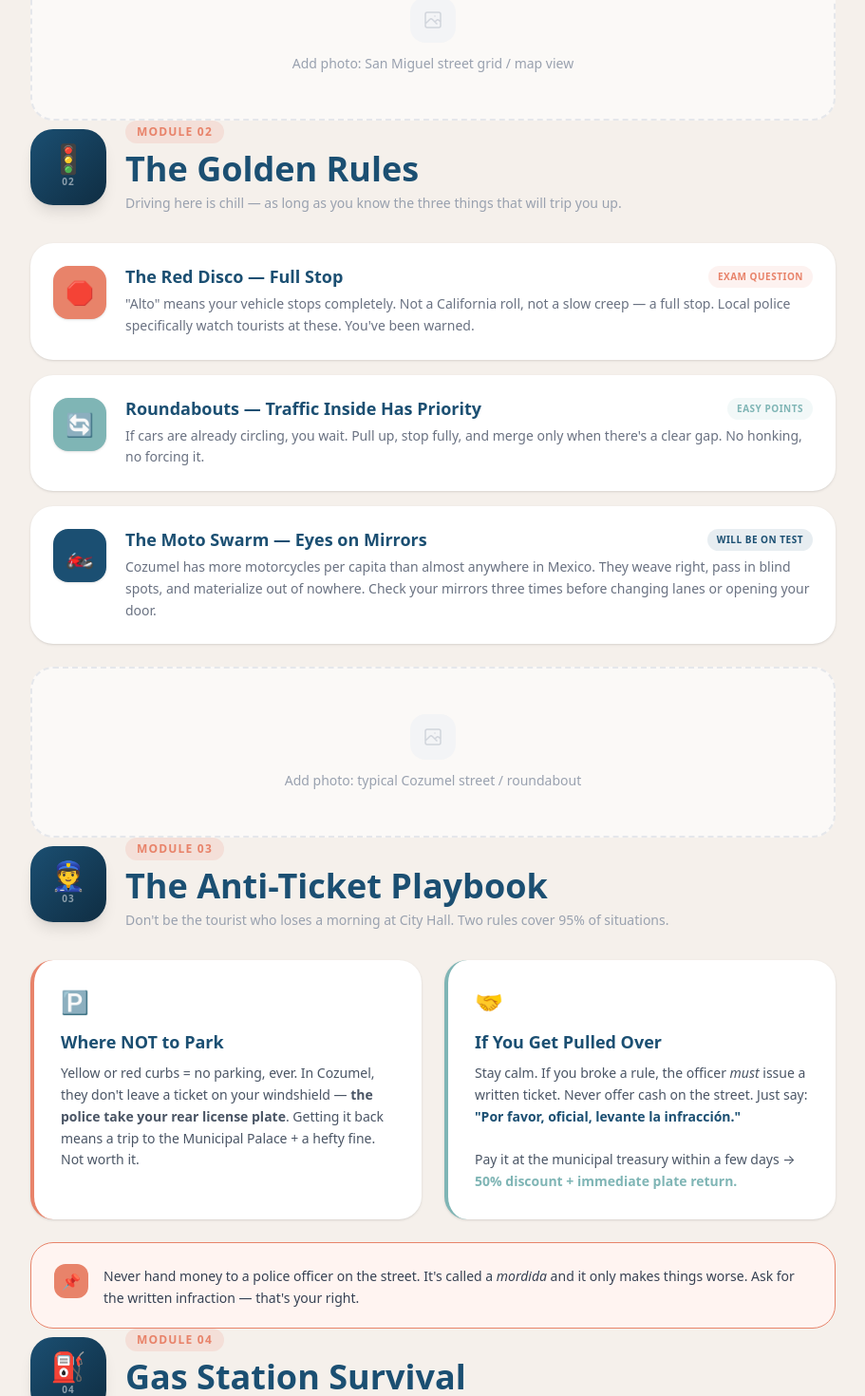
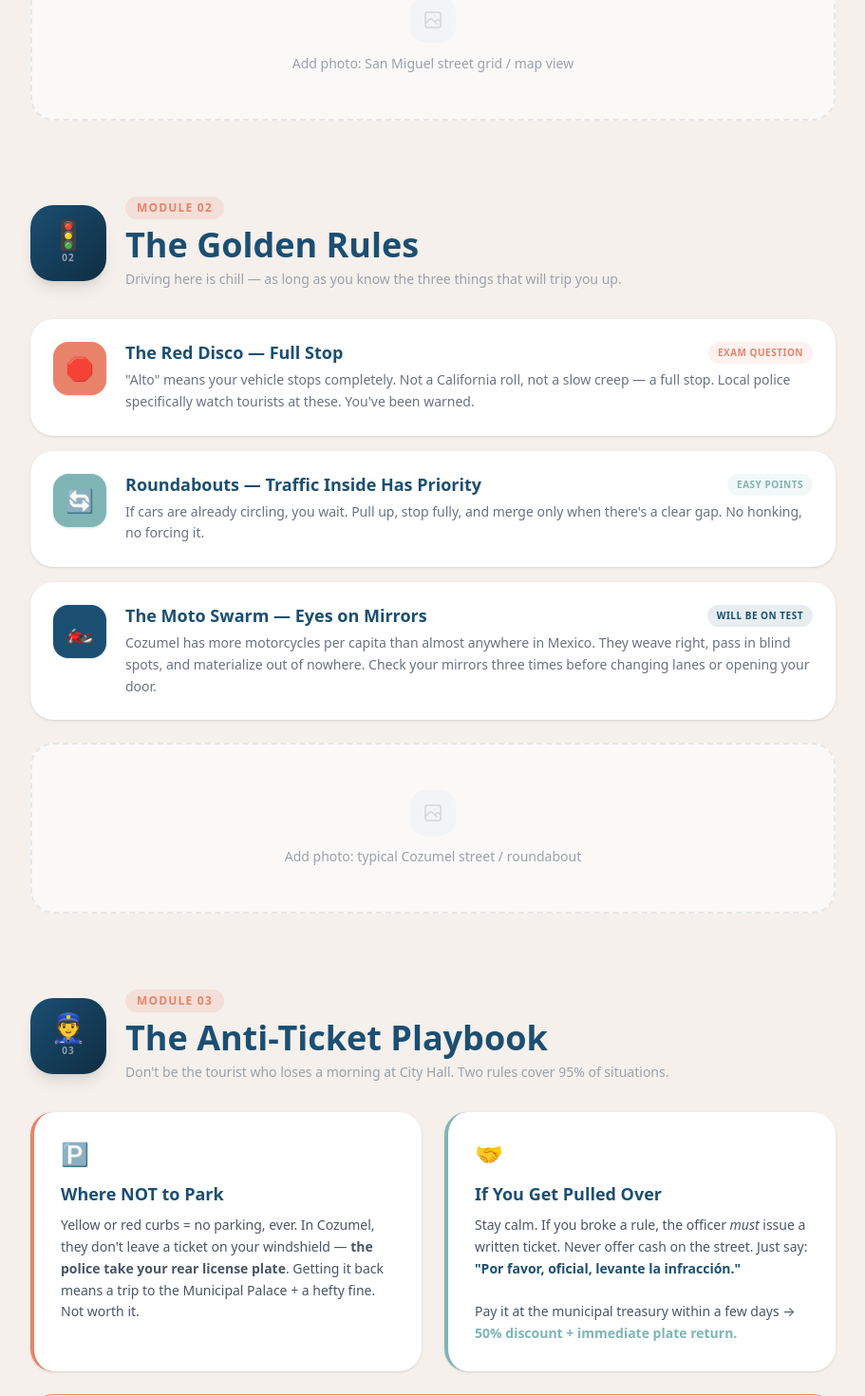
Before and after one commit to vrzsnchz23/buggy-rentals-dani, a Next.js app: page /en/driving-guide in a window 1280 px wide. Shown: the part 1320-2790 px from the top of the page at 95% size, without its empty margins (184-1095 px from the left). Built offline with nearby package versions, Linux system fonts and the light colour scheme.

Commit message:
fix TypeScript errors for production build

```diff
--- a/app/[locale]/admin/bookings/page.tsx
+++ b/app/[locale]/admin/bookings/page.tsx
@@ -80,7 +80,7 @@ export default async function BookingsPage({ params, searchParams }: Props) {
                   </tr>
                 </thead>
                 <tbody>
-                  {bookings.map((b) => (
+                  {bookings.map((b: any) => (
                     <tr key={b.id} className="border-b border-gray-50 hover:bg-gray-50 transition-colors">
                       <td className="p-4">
                         <div className="font-semibold text-gray-800">{b.guestName}</div>
--- a/app/[locale]/driving-guide/page.tsx
+++ b/app/[locale]/driving-guide/page.tsx
@@ -88,7 +88,7 @@ export default async function DrivingGuidePage() {
         <div className="max-w-4xl mx-auto px-4 sm:px-6 py-16 space-y-20">
 
           {/* ── MODULE 1: NAVIGATION ── */}
-          <module id="mod-1">
+          <section id="mod-1">
             <ModuleHeader number="01" emoji="🗺️" title="Crack the Grid" subtitle="San Miguel's street system isn't random — it's a puzzle. Solve it once, navigate forever." />
 
             <div className="grid md:grid-cols-2 gap-5 mt-8">
@@ -138,10 +138,10 @@ export default async function DrivingGuidePage() {
             </ProfessorNote>
 
             <PhotoSlot label="Add photo: San Miguel street grid / map view" />
-          </module>
+          </section>
 
           {/* ── MODULE 2: ROAD RULES ── */}
-          <module id="mod-2">
+          <section id="mod-2">
             <ModuleHeader number="02" emoji="🚦" title="The Golden Rules" subtitle="Driving here is chill — as long as you know the three things that will trip you up." />
 
             <div className="mt-8 space-y-4">
@@ -169,10 +169,10 @@ export default async function DrivingGuidePage() {
             </div>
 
             <PhotoSlot label="Add photo: typical Cozumel street / roundabout" />
-          </module>
+          </section>
 
           {/* ── MODULE 3: NO TICKETS ── */}
-          <module id="mod-3">
+          <section id="mod-3">
             <ModuleHeader number="03" emoji="👮" title="The Anti-Ticket Playbook" subtitle="Don't be the tourist who loses a morning at City Hall. Two rules cover 95% of situations." />
 
             <div className="mt-8 grid md:grid-cols-2 gap-6">
@@ -196,10 +196,10 @@ export default async function DrivingGuidePage() {
             <ProfessorNote variant="warning">
               Never hand money to a police officer on the street. It's called a <em>mordida</em> and it only makes things worse. Ask for the written infraction — that's your right.
             </ProfessorNote>
-          </module>
+          </section>
 
           {/* ── MODULE 4: GAS ── */}
-          <module id="mod-4">
+          <section id="mod-4">
             <ModuleHeader number="04" emoji="⛽" title="Gas Station Survival" subtitle="There are zero gas stations outside San Miguel. Fill up before you leave town — no exceptions." />
 
             <div className="mt-8 bg-[#1B4F72] rounded-3xl p-8 text-white relative overflow-hidden">
@@ -220,10 +220,10 @@ export default async function DrivingGuidePage() {
             </div>
 
             <PhotoSlot label="Add photo: Cozumel gas station" />
-          </module>
+          </section>
 
           {/* ── MODULE 5: HAZARDS ── */}
-          <module id="mod-5">
+          <section id="mod-5">
             <ModuleHeader number="05" emoji="🚧" title="Hidden Hazards" subtitle="Two things nobody warns you about. Both will ruin your day if you're not ready." />
 
             <div className="mt-8 space-y-4">
@@ -250,10 +250,10 @@ export default async function DrivingGuidePage() {
                 </div>
               </div>
             </div>
-          </module>
+          </section>
 
           {/* ── MODULE 6: VIP SPOTS ── */}
-          <module id="mod-6">
+          <section id="mod-6">
             <ModuleHeader number="06" emoji="🏆" title="Your VIP Route" subtitle="Renting with Dani unlocks exclusive access. Here's where to point the buggy." />
 
             <div className="mt-8 space-y-6">
@@ -339,10 +339,10 @@ export default async function DrivingGuidePage() {
 
               <PhotoSlot label="Add photos: Hacienda Antigua / Sabores de Cozumel" />
             </div>
-          </module>
+          </section>
 
           {/* ── MODULE 7: EAST SIDE ── */}
-          <module id="mod-7">
+          <section id="mod-7">
             <ModuleHeader number="07" emoji="🌊" title="The Wild East Coast" subtitle="Cross the island on the Transversal highway and you enter another world. Read this first." />
 
             <div className="mt-8 bg-white rounded-3xl p-8 shadow-sm">
@@ -370,7 +370,7 @@ export default async function DrivingGuidePage() {
             </ProfessorNote>
 
             <PhotoSlot label="Add photos: East coast road / iguanas / Chen Río natural pools" />
-          </module>
+          </section>
 
           {/* ── FINAL GRADE ── */}
           <div className="bg-[#1B4F72] rounded-3xl p-10 text-center text-white relative overflow-hidden">
```
